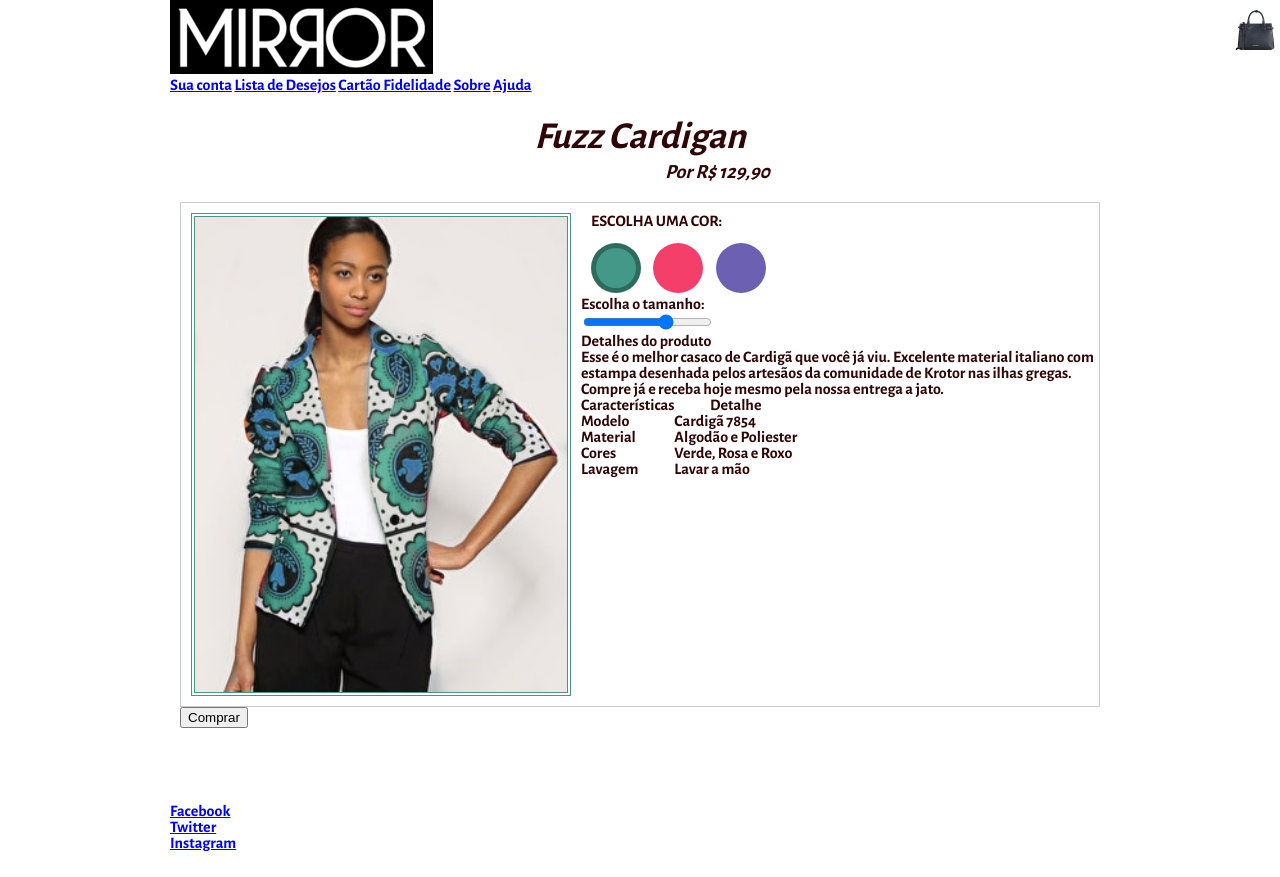
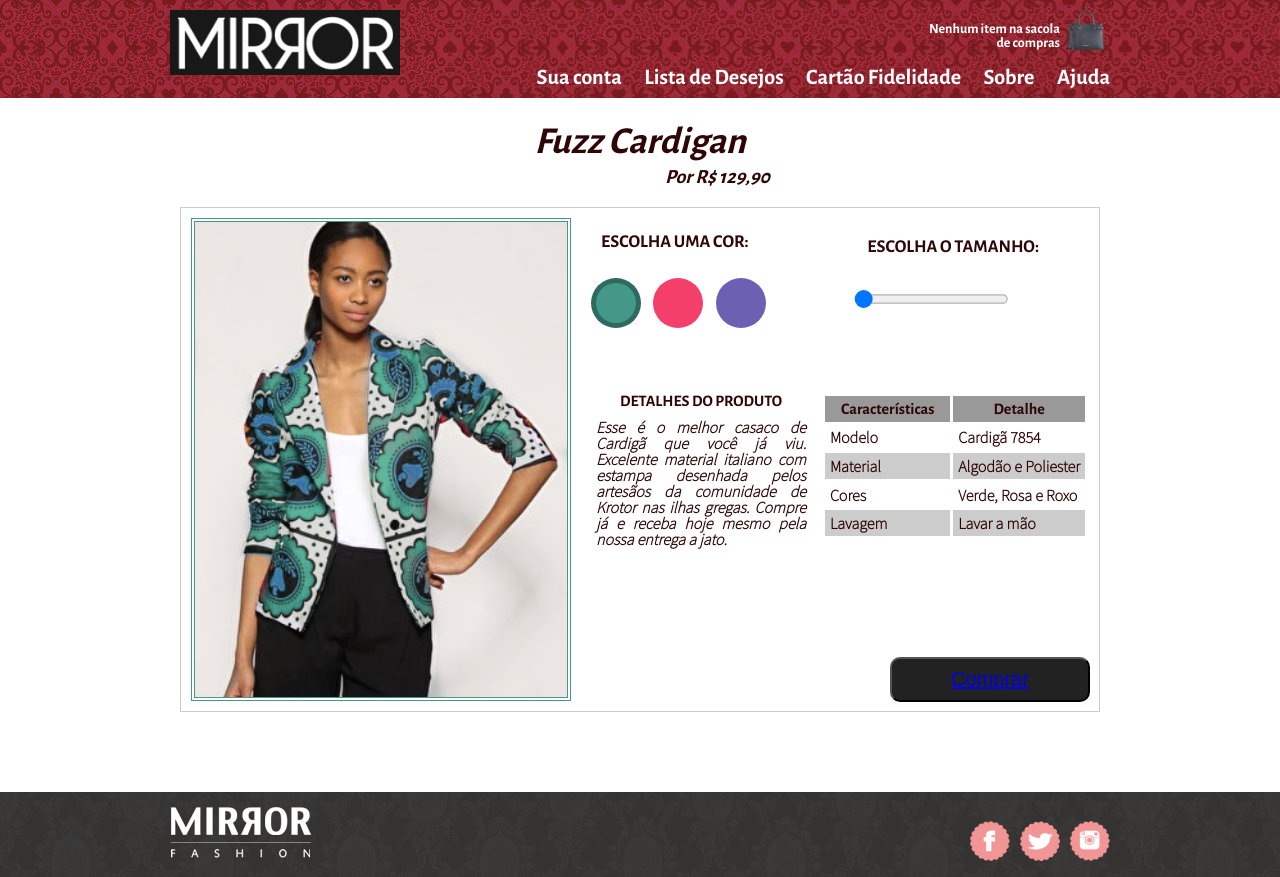
Before and after one commit to lauracarlotta/frontEnd_Feliz, a PHP site: page /produto-novidades-fuzz-cardigan-flores.html in a window 1280 px wide. Before the commit the page ends 851 px from the top, so only its background shows below. Run offline with PHP 8.4, Linux system fonts and the light colour scheme.

Commit message:
modificaçao product

```diff
--- a/css/components/buttons.css
+++ b/css/components/buttons.css
@@ -68,9 +68,15 @@ label ~ form > input:hover {
     box-shadow: inset 4px 4px 6px rgba(0, 0, 0, 0.5);
 }
 
+.range-button {
+    display: flex;
+    margin: 15px auto;
+    transform: scale(1.2);
+}
+
 @media (min-width: 980px) {
 
-    .button-mirror {
+    .button-mirror-comprar {
         display: inline-block;
         position: relative;
         right: -710px;
@@ -78,4 +84,11 @@ label ~ form > input:hover {
         width: 200px;
         margin-top: 10px;
     }
+
+    .range-button {
+        float: left;
+        position: relative;
+        margin: 35px 0;
+        transform: scale(1.2);
+    }
 }
--- a/css/components/color-ball.css
+++ b/css/components/color-ball.css
@@ -85,14 +85,14 @@
 
     .color-ball > .color {
         position: absolute;
-        top: 10px;
-        left: 410px;
+        top: 25px;
+        left: 420px;
     }
 
     .color-ball .color-radius::before {
         position: static; /* Tiramos o comportamento que ele tinha antes colocando o padão do position que é o static */
         display: inline-block;
-        margin: 30px 0 0 10px;
+        margin: 60px 0 0 10px;
     }
 
     .color-ball .color-radius[for="green"]::before {
--- a/css/containers/product-mirror.css
+++ b/css/containers/product-mirror.css
@@ -12,7 +12,8 @@
     border: 1px solid #cccccc;
 }
 
-.product-mirror .color {
+legend {
+    font-size: 18px;
     text-transform: uppercase;
 }
 
@@ -32,6 +33,60 @@
     font-style: italic;
     text-align: right;
 }
+
+.tamanhos {
+    display: block;
+    padding-top: 20px;
+    text-align: center;
+}
+
+.detalhes-produto {
+    display: block;
+    margin: 15px;
+}
+
+.detalhes-produto > h2 {
+    font-family: 'Alegreya Sans', Arial, Helvetica, sans-serif;
+    padding: 20px 0 10px 0;
+    text-align: center;
+    text-transform: uppercase;
+}
+
+.detalhes-produto p {
+    text-align: justify;
+    font-style: italic;
+    font-weight: bolder;
+}
+
+.detalhes-produto, table {
+    font-family: 'Source Sans Pro', sans-serif;
+    font-weight: bold;
+}
+
+table {
+    border-spacing: 0.2em;
+    border-collapse: separate;
+    margin: 30px auto 10px;
+}
+
+thead {
+    background-color: #999999;
+}
+
+thead th {
+    font-family: 'Alegreya Sans', Arial, Helvetica, sans-serif;
+    padding: 0.3em 1em;
+    text-align: center;
+}
+
+td {
+    padding: 0.3em;
+}
+
+tr:nth-child(2n) {
+    background-color: #ccc;
+}
+
 
 @media (min-width: 450px) {
 
@@ -61,6 +116,28 @@
         text-align: left;
     }
 
+    .tamanhos {
+        text-align: left;
+        padding-left: 50px;
+        position: absolute;
+        top: 10px;
+        right: 60px;
+    }
+
+    .detalhes-produto {
+        width: 210px;
+        position: absolute;
+        top: 150px;
+        left: 400px;
+    }
+
+    table {
+        margin: none;
+        position: relative;
+        top: 32px;
+        left: 115px;
+    }
+
     /* .product-mirror .title-price > .title-mirror {
         position: relative;
         top: 90px;
--- a/index.html
+++ b/index.html
@@ -239,7 +239,7 @@
             <ol>
                 <!-- Primeiro produto -->
                 <li>
-                    <a href="products/produto-novidades-fuzz-cardigan-flores.html">
+                    <a href="produto-novidades-fuzz-cardigan-flores.html">
                         <figure>
                             <img src="img/produtos/miniatura1.png" alt="Produto Novidades Fuzz Cardigan Flores Rosa">
                             <figcaption>Fuzz Cardigan por R$ 129,90</figcaption>
--- a/produto-novidades-fuzz-cardigan-flores.html
+++ b/produto-novidades-fuzz-cardigan-flores.html
@@ -8,14 +8,17 @@
     <link rel="stylesheet" href="css/generic/reset.css">
     <link rel="stylesheet" href="css/tools/containers.css">
     <link rel="stylesheet" href="css/elements/base.css">
-    <link rel="stylesheet" href="css/containers/main-header.css">
+    <link rel="stylesheet" href="css/containers/header.css">
+    <link rel="stylesheet" href="css/elements/menus/nav-header.css">
     <link rel="stylesheet" href="css/containers/product-mirror.css">
-    <link rel="stylesheet" href="css/containers/footer-mirror.css">
+    <link rel="stylesheet" href="css/containers/footer.css">
     <link rel="stylesheet" href="css/components/shopping-bag.css">
     <link rel="stylesheet" href="css/components/title-mirror.css">
     <link rel="stylesheet" href="css/components/color-ball.css">
-    <link rel="stylesheet" href="css/components/button-mirror.css">
-    <link href="https://fonts.googleapis.com/css2?family=Alegreya+Sans:wght@700&display=swap" rel="stylesheet"> <!-- Colocar o link no html ao invés de @import no css pode fazer uma diferença no desempenho da performance do site, para que a fonte não demore a carregar e o usuário tenha uma experiencia ruim -->
+    <link rel="stylesheet" href="css/components/buttons.css">
+    <link href="https://fonts.googleapis.com/css2?family=Alegreya+Sans:wght@700&display=swap" rel="stylesheet">
+    <link href="https://fonts.googleapis.com/css2?family=Source+Sans+Pro:wght@200&display=swap" rel="stylesheet">
+    <!-- Colocar o link no html ao invés de @import no css pode fazer uma diferença no desempenho da performance do site, para que a fonte não demore a carregar e o usuário tenha uma experiencia ruim -->
     <title>Produtos</title>
     <!--[if lt IE 9]>
         <script src="//html5shiv.googlecode.com/svn/trunk/html5.js"></script>
@@ -26,9 +29,7 @@
 
     <header>
 
-        <div class="container">
-
-            <div class="main-header">
+        <div class="container cabecalho">
 
                 <h1>
                     <a href="index.html">
@@ -38,17 +39,17 @@
 
                 <span class="shopping-bag">Nenhum item na sacola de compras</span>
 
-                <nav class="menu">
+                <nav class="menu-opcoes">
 
-                    <a class="action" href="#">Sua conta</a>
-                    <a class="action" href="#">Lista de Desejos</a>
-                    <a class="action" href="#">Cartão Fidelidade</a>
-                    <a class="action" href="about.html">Sobre</a>
-                    <a class="action" href="#">Ajuda</a>
+                    <ul>
+                        <li><a class="action" href="#">Sua conta</a></li>
+                        <li><a class="action" href="#">Lista de Desejos</a></li>
+                        <li><a class="action" href="#">Cartão Fidelidade</a></li>
+                        <li><a class="action" href="about.html">Sobre</a></li>
+                        <li><a class="action" href="#">Ajuda</a></li>
+                    </ul>
 
                 </nav>
-
-            </div>
 
         </div>
 
@@ -94,16 +95,20 @@
 
                     <fieldeset class="tamanhos">
 
-                        <legend>Escolha o tamanho:</legend>
-                        <input type="range" min="36" max="48" value="44" step="2" name="tamanho" id="tamanho">
+                        <legend class="legenda-tamanhos">Escolha o tamanho:</legend>
+                        <input class="range-button" type="range" min="36" max="50" value="36" step="2" name="tamanho" id="tamanho">
 
                     </fieldeset>
 
-                    <div class="detalhes_produto">
+                    <div class="detalhes-produto">
 
                         <h2>Detalhes do produto</h2>
 
                         <p>Esse é o melhor casaco de Cardigã que você já viu. Excelente material italiano com estampa desenhada pelos artesãos da comunidade de Krotor nas ilhas gregas. Compre já e receba hoje mesmo pela nossa entrega a jato.</p>
+
+                    </div>
+
+                    <div class="tabela">
 
                         <table>
                             <thead>
@@ -136,7 +141,7 @@
 
                 </fieldset>
 
-                <button class="button-mirror">Comprar</button>
+                <button class="button-mirror-comprar"><a href="checkout.html">Comprar</a></button>
 
             </form>
 
```
Also changed, not shown: css/containers/about-content.css (+0 -40 lines).
